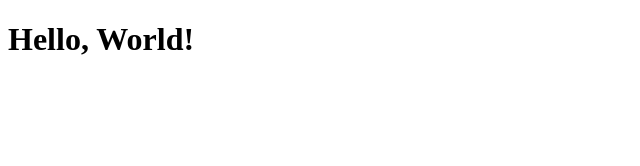
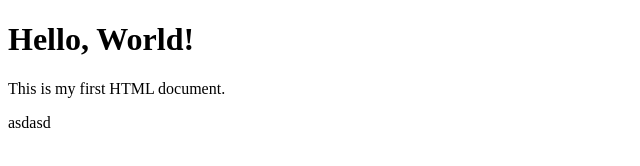
Before and after one commit to alinlinca10/custom-repo, a plain HTML site: page index.html in a window 1280 px wide. Shown: the whole page, without its empty margins (0-640 px from the left). Drawn offline with Linux system fonts and the light colour scheme.

Commit message:
Second commit

```diff
--- a/index.html
+++ b/index.html
@@ -7,5 +7,7 @@
 </head>
 <body>
     <h1>Hello, World!</h1>
+    <p>This is my first HTML document.</p>
+    <p>asdasd</p>
 </body>
 </html>
```
